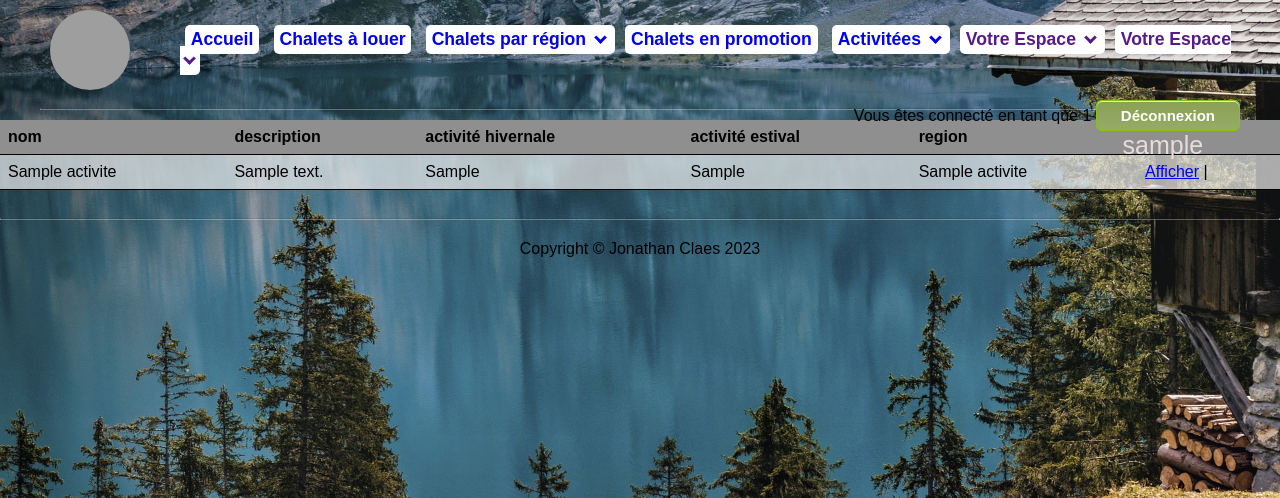
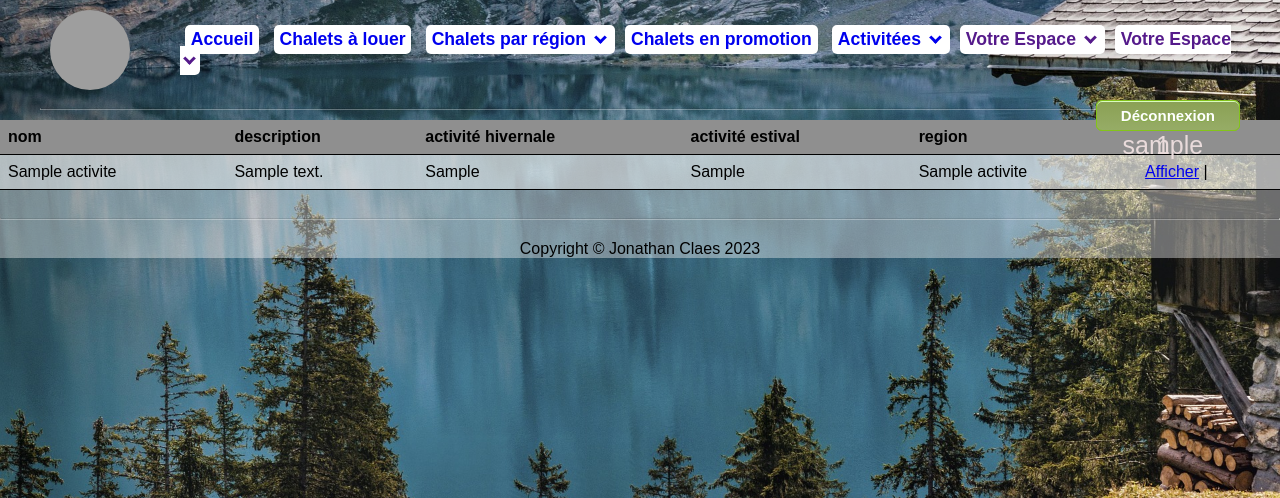
Before and after one commit to JoMesss123/Infrastructure_Projet_Web, a PHP site: template vues/activite/tableau.php in a window 1280 px wide. Shown: the top 498 px of the page. Run offline with PHP 8.4, Linux system fonts and the light colour scheme; the visitor is signed in with stand-in values (Sample User, id 1); data comes from the database, SQL or seed files in the repository; the template is opened without the code that fills it: most values are stand-ins (such as "Sample title", 1, 10 or a date in 2020); grey boxes are pictures that could not be loaded.

Commit message:
changement

```diff
--- a/css/styles.css
+++ b/css/styles.css
@@ -192,7 +192,9 @@ main h1, main>p, footer {
 }
 
 footer {
-    padding-top:20px
+    background-color: rgba(245, 245, 245, 0.404);
+    padding-top:20px;
+    color: black;
 }
 
 footer hr {
--- a/vues/authentification/formulaire_authentification.php
+++ b/vues/authentification/formulaire_authentification.php
@@ -28,8 +28,9 @@
 <?php } else { ?>
 
     <form method="POST">
-        Vous êtes connecté en tant que <?= $_SESSION["utilisateur"] ?>
+
 
         <button name="boutonDeconnexion" type="submit">Déconnexion</button>
+        <div class="user"><?= $_SESSION["utilisateur"] ?> </div>
     </form>
 <?php } ?>
```
